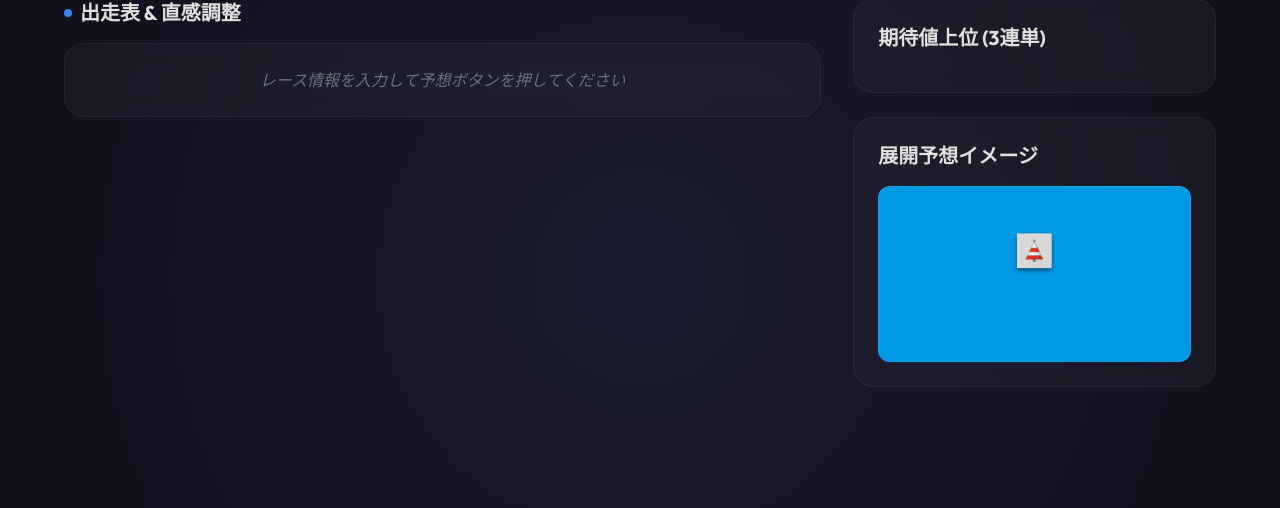
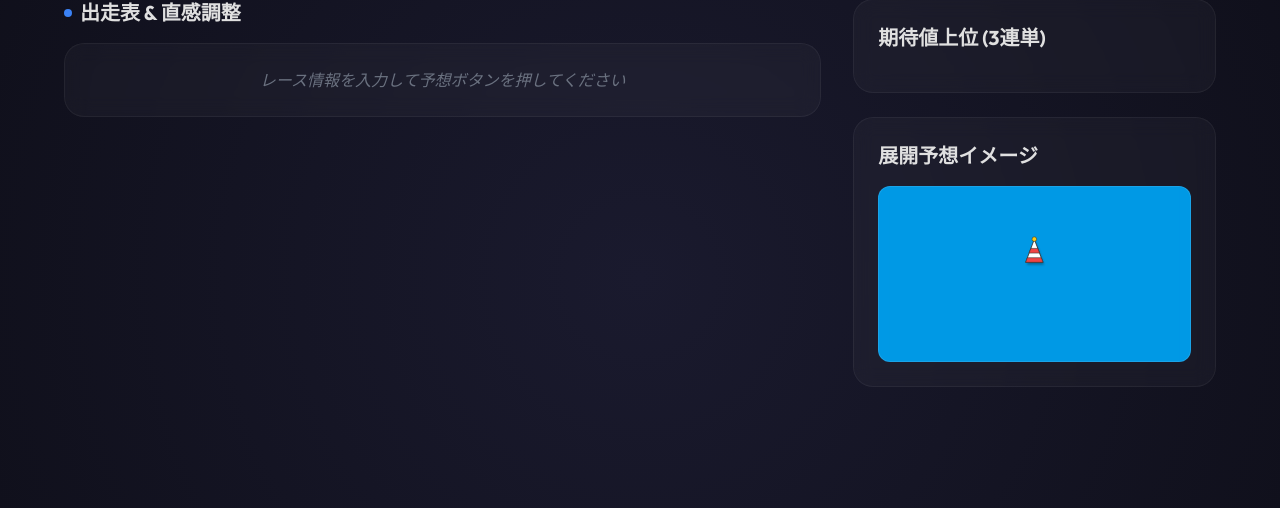
Before and after one commit to keitei0302/kyotei, a FastAPI app: page / in a window 1280 px wide. Shown: the part 122-630 px from the top of the page. Run offline with FastAPI, Linux system fonts and the light colour scheme; some libraries are stand-ins or nearby versions.

Commit message:
Replace buoy image with background-free inline SVG shapes

```diff
--- a/web/templates/index.html
+++ b/web/templates/index.html
@@ -178,9 +178,21 @@
                             <!-- 水面（背景） -->
                             <rect width="500" height="300" fill="#0099e5" />
 
-                            <!-- ターンマーク（三角ブイ） -->
-                            <image href="/static/assets/buoy_icon.png" x="220" y="80" width="60" height="60"
-                                style="filter: drop-shadow(0px 4px 4px rgba(0,0,0,0.5));" />
+                            <!-- ターンマーク（SVGで描画・背景透過） -->
+                            <g id="turn-mark" transform="translate(250, 110)">
+                                <!-- ブイの影 -->
+                                <polygon points="-15,20 15,20 0,-20" fill="rgba(0,0,0,0.3)" transform="translate(2,4)"
+                                    style="filter: blur(2px);" />
+                                <!-- ブイ本体（白ベース） -->
+                                <polygon points="-15,20 15,20 0,-20" fill="#ffffff" stroke="#333" stroke-width="1.5" />
+                                <!-- 赤い帯（上部） -->
+                                <polygon points="-6,-4 6,-4 9,4 -9,4" fill="#ef4444" stroke="#333" stroke-width="1" />
+                                <!-- 赤い帯（下部） -->
+                                <polygon points="-12,12 12,12 15,20 -15,20" fill="#ef4444" stroke="#333"
+                                    stroke-width="1" />
+                                <!-- 頭の黄色い球体 -->
+                                <circle cx="0" cy="-20" r="4" fill="#facc15" stroke="#333" stroke-width="1" />
+                            </g>
 
                             <g id="svg-boats"></g>
                         </svg>
```
